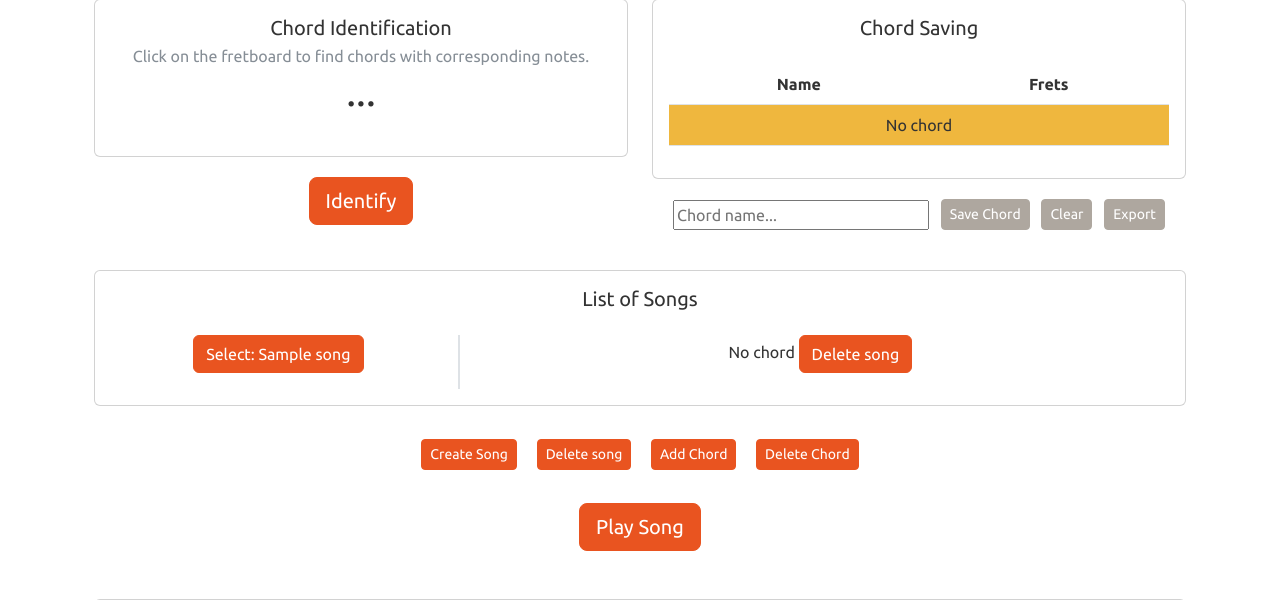
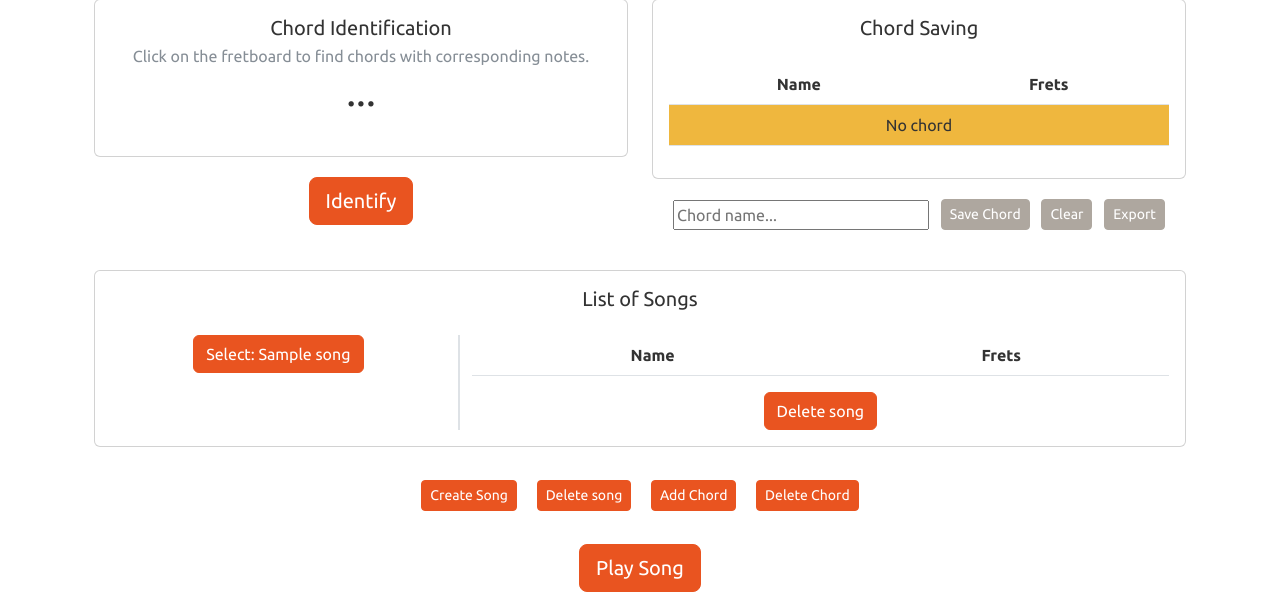
Before and after one commit to BaileyThorpTecht/L6SD_24T4_Capstone_MusicWebsite, a Django app: page / in a window 1280 px wide. Shown: the part 730-1330 px from the top of the page. Run offline with Django 5.2, Linux system fonts and the light colour scheme; tables that the repository leaves empty hold one stand-in row (values such as "Sample post"); data that the repository does not hold is empty; some libraries are stand-ins or nearby versions.

Commit message:
can select song to see all its songchords

```diff
--- a/musicwebsite/models.py
+++ b/musicwebsite/models.py
@@ -37,8 +37,8 @@ class Chord(models.Model):
 class SongChord(models.Model):
 
     # These are the Forgeign Keys to the Song and Chord Models
-    song = models.ForeignKey(Song, on_delete=models.CASCADE, related_name='songchords')
-    chord = models.ForeignKey(Chord, on_delete=models.CASCADE, related_name='songchords')
+    song = models.ForeignKey(Song, on_delete=models.CASCADE)
+    chord = models.ForeignKey(Chord, on_delete=models.CASCADE)
 
     # These are the fields related to the 'SongChord' model
     position = models.IntegerField()
--- a/musicwebsite/templates/musicwebsite/partial_chord_list.html
+++ b/musicwebsite/templates/musicwebsite/partial_chord_list.html
@@ -5,24 +5,10 @@
 
   {% if chord.isCustom == True %}
   <!-- Later, add here to only show chords of currently logged in user-->
-  <tr>
-    <td>{{ chord.name }}</td>
-    <td>{{ chord.frets }}</td>
 
-    <td><button type="button"
-      data-id="{{ chord.id }}"
-      data-play="true"
-      class="btn btn-primary js-play-chord">Play</button></td>
+  {% include 'musicwebsite/partial_chord_list_content.html' with chord=chord %}
 
-    <td><button type="button"
-      data-id="{{ chord.id }}"
-      data-play="false"
-      class="btn btn-info js-select-chord">Select</button></td>
 
-    <td><button type="button"
-      class="btn btn-danger delete-chord-button js-delete-chord"
-      data-url="{% url 'chord_delete' chord.id %}">DELETE</button></td>
-  </tr>
   {% endif %}
 
 {% empty %}
--- a/musicwebsite/templates/musicwebsite/partial_song_list.html
+++ b/musicwebsite/templates/musicwebsite/partial_song_list.html
@@ -9,9 +9,30 @@
 
         {% endfor %}
     </div>
+
+
+
+
     <div class="col-8">
-        <p>{{ selected_song.id }}
-        {% include 'musicwebsite/partial_chord_list.html' with chords=songs.chords %} <!-- does this work? -->
+    <table class="table" style="border-collapse:collapse;" id="songchord-table">
+      <thead>
+        <tr>
+          <th>Name</th>
+          <th>Frets</th>
+        </tr>
+      </thead>
+      <tbody>
+        {% for songchord in selected_songchords %}
+
+
+            {% include 'musicwebsite/partial_chord_list_content.html' with chord=songchord.chord %}
+        <!-- This currently doesnt work. is there some way to get a Song's children despite the foreign key being in the SongChord -->
+         <!-- Or get the list of all SongChords and filter for ones with this song as the parent-->
+          {% endfor %}
+      </tbody>
+    </table>
+
+
 
         <button type="button"
             data-url="{% url 'song_delete' 1 %}"
--- a/musicwebsite/views.py
+++ b/musicwebsite/views.py
@@ -90,14 +90,22 @@ def chord_delete(request, id):
 
 
 
+
+
+
+
 def song_list_render(req):
     selectedSongId = req.GET.get("song-id")
+    selectedSong = Song.objects.get(id=selectedSongId)
+    selectedSongChords = selectedSong.songchord_set.all()
 
     renderContext = {
         'songs' : Song.objects.all(),
-        'selected_song' : Song.objects.get(id=selectedSongId)
+        'selected_songchords' : selectedSongChords
     }
     return render_to_string('musicwebsite/partial_song_list.html', renderContext)
+
+
 
 
 
```
Also changed, not shown: musicwebsite/templates/musicwebsite/partial_chord_list_content.html (added, +18 -0 lines).
